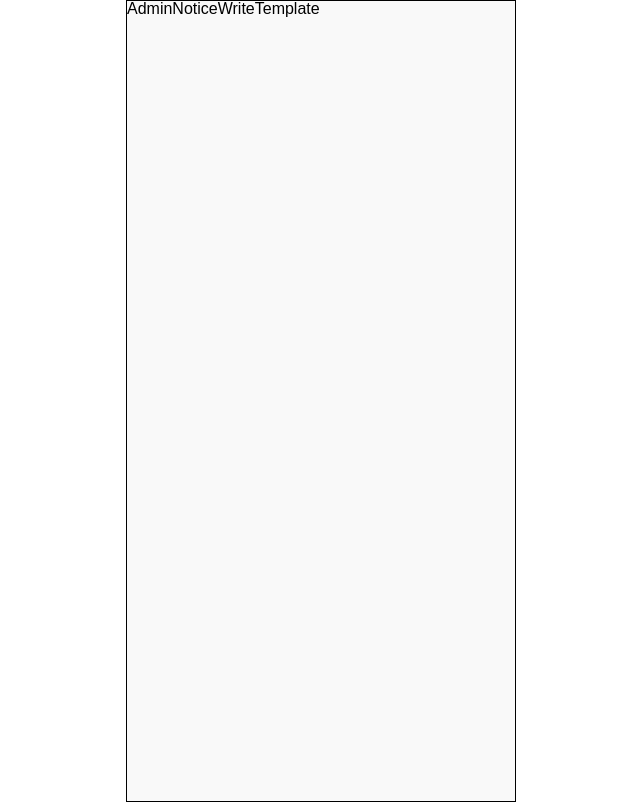
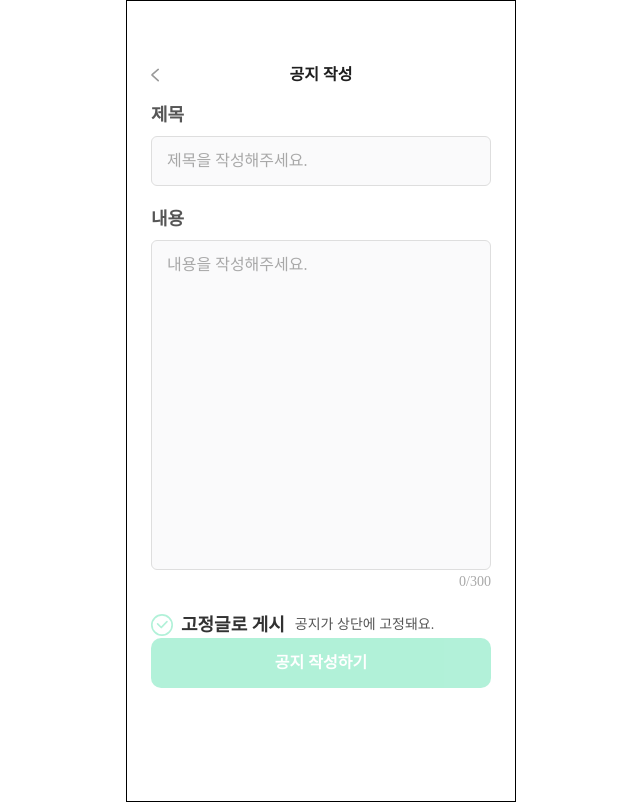
Before and after one commit to HotKeTok/HotKeTok-FE, a React (Vite) app: page /notice/write in a window 1280 px wide. Shown: the whole page, without its empty margins (319-959 px from the left). Built offline with nearby package versions, Linux system fonts and the light colour scheme; a web font is replaced by a local one.

Commit message:
feat: 집주인 공지 작성/수정 페이지

```diff
--- a/src/pages/landlord/admin/AdminNoticeWrite.jsx
+++ b/src/pages/landlord/admin/AdminNoticeWrite.jsx
@@ -1,7 +1,28 @@
-import AdminNoticeWriteTemplate from "../../../templates/landlord/admin/AdminNoticeWriteTemplate";
+import { useLocation } from 'react-router-dom';
+import AdminNoticeWriteTemplate from '../../../templates/landlord/admin/AdminNoticeWriteTemplate';
 
-export default function AdminNoticeWrite(){
-    return (
-        <AdminNoticeWriteTemplate/>
-    )
+export default function AdminNoticeWrite() {
+  const location = useLocation();
+  const editData = location.state?.noticeData;
+  const isEdit = location.state?.isEdit || false;
+
+  // 초깃값 설정
+  let initialData = { title: '', content: '', isFixed: false };
+  if (isEdit && editData) {
+    initialData = {
+      title: editData.title || '',
+      content: editData.content || '',
+      isFixed: editData.pinned || false,
+    };
+  }
+
+  // TODO:수정일 때는 데이터 가져오기
+
+  const onNoticeSubmit = ({ formData, noticeIdx }) => {
+    // todo : 공지 작성/수정 API 요청
+  };
+
+  return (
+    <AdminNoticeWriteTemplate isEdit={isEdit} initialData={initialData} onSubmit={onNoticeSubmit} />
+  );
 }
--- a/src/templates/landlord/admin/AdminNoticeDetailTemplate.jsx
+++ b/src/templates/landlord/admin/AdminNoticeDetailTemplate.jsx
@@ -5,12 +5,22 @@ import { color, typo } from '../../../styles/tokens';
 import { Row } from '../../../styles/flex';
 import ProfileDefault from '../../../assets/common/icon-profile-default.svg?react';
 import { theme } from '../../../styles/theme';
+import { useState } from 'react';
+import { useParams } from 'react-router-dom';
+import { useNavigate } from 'react-router-dom';
+import OptionsMenu from '../../../components/common/OptionsMenu';
+import ConfirmModal from '../../../components/common/ConfirmModal';
 
 export default function AdminNoticeDetailTemplate() {
+  const navigate = useNavigate();
+  const params = useParams();
+  const noticeId = params.id;
+  const [modal, setModal] = useState(false);
+
   // TODO: 공지사항 클릭시 해당 아이템과 함께 navigate하여 정보를 받음.
   const notice = {
     id: 1,
-    title: '엘리베이터 점검으로 인한 이용 불가 안내',
+    title: '엘리베이터 점검',
     content:
       '안녕하세요, 입주민 여러분. 다가오는 10월 30일(수) 오전 9시부터 오후 5시까지 엘리베이터 정기 점검이 예정되어 있습니다. 이 기간 동안 엘리베이터를 이용하실 수 없으니, 불편하시더라도 양해 부탁드립니다. 점검 시간 동안에는 계단을 이용해 주시고, 특히 어린이와 노약자분들은 안전에 유의해 주시기 바랍니다. 또한, 무거운 짐을 들고 이동하시는 분들은 주변 이웃의 도움을 받으시길 권장드립니다. 엘리베이터 점검은 입주민 여러분의 안전과 편의를 위해 정기적으로 실시되는 중요한 작업입니다. 점검이 원활히 진행될 수 있도록 협조해 주셔서 감사드리며, 점검 완료 후에는 더욱 안전하고 쾌적한 환경을 제공할 수 있도록 노력하겠습니다. 추가 문의 사항이 있으시면 관리사무소로 연락 주시기 바랍니다. 감사합니다.',
     date: '2024.10.23',
@@ -19,12 +29,46 @@ export default function AdminNoticeDetailTemplate() {
     latest: false,
   };
 
+  const optionsMenuItems = [
+    {
+      label: '수정하기',
+      onClick: () => handleEdit(noticeId),
+    },
+    {
+      label: '삭제하기',
+      onClick: () => handleDelete(noticeId),
+    },
+  ];
+
+  const handleEdit = noticeId => {
+    navigate(`/notice/write`, {
+      state: {
+        isEdit: true,
+        noticeData: notice,
+      },
+    });
+  };
+
+  const handleDelete = noticeId => {
+    setModal(true);
+  };
+
+  const confirmDelete = () => {
+    // TODO : 공지사항 삭제 API 호출
+    setModal(false);
+    navigate(-1); // 뒤로 가기
+  };
+
   return (
     <Page>
       <TopBar title="공지사항" />
       <Content>
         <div>
-          <H2>{notice.title}</H2>
+          <Row $justify="space-between" $align="center">
+            <H2>{notice.title}</H2>
+            <OptionsMenu options={optionsMenuItems} />
+          </Row>
+
           <Row $justify="space-between" style={{ marginTop: 8 }}>
             <Row $gap={8} $align={'center'}>
               <ProfileDefault width={24} height={24} />
@@ -36,6 +80,14 @@ export default function AdminNoticeDetailTemplate() {
         <Divider />
         <Body2>{notice.content}</Body2>
       </Content>
+      <ConfirmModal
+        isOpen={modal}
+        onClose={() => setModal(false)}
+        onConfirm={confirmDelete}
+        title="공지 삭제"
+        description="공지를 삭제하시겠어요?"
+        confirmText="삭제하기"
+      />
     </Page>
   );
 }
@@ -56,6 +108,7 @@ const H2 = styled.div`
   ${typo('h2')};
   color: ${color('grayscale.800')};
   text-align: left;
+  word-break: keep-all;
 `;
 
 const Body2 = styled.div`
--- a/src/templates/landlord/admin/AdminNoticeTemplate.jsx
+++ b/src/templates/landlord/admin/AdminNoticeTemplate.jsx
@@ -11,9 +11,14 @@ import NoticeItem from '../../../components/main/notice/NoticeItem';
 import Button from '../../../components/common/Button';
 import { EXAMPLE_NOTICES } from '../../../mocks/main/notice';
 import { useNavigate } from 'react-router-dom';
+import ButtonFixed from '../../../components/common/ButtonFixed';
 
 export default function AdminNoticeTemplate() {
   const navigate = useNavigate();
+
+  const onClickWrite = () => {
+    navigate('/notice/write');
+  };
 
   return (
     <Page>
@@ -29,6 +34,7 @@ export default function AdminNoticeTemplate() {
           ))}
         </Content>
       </ScrollableNoBottomBarContent>
+      <ButtonFixed text="글쓰기" onClick={onClickWrite} />
     </Page>
   );
 }
--- a/src/templates/landlord/admin/AdminNoticeWriteTemplate.jsx
+++ b/src/templates/landlord/admin/AdminNoticeWriteTemplate.jsx
@@ -1,3 +1,235 @@
-export default function AdminNoticeWriteTemplate(){
-    return (<div>AdminNoticeWriteTemplate</div>)
+import TopBar from '../../../components/common/TopBar';
+import { PageWithoutBottomBar } from '../../../styles/layout';
+import styled from 'styled-components';
+import { color, typo } from '../../../styles/tokens';
+import CheckbtnFilled from '../../../assets/common/icon-check-filled.svg?react';
+import CheckbtnNotFilled from '../../../assets/common/icon-check-not-filled.svg?react';
+import Button from '../../../components/common/Button';
+import ConfirmModal from '../../../components/common/ConfirmModal';
+import { useState, useEffect } from 'react';
+import { useNavigate } from 'react-router-dom';
+
+/**
+ * Admin Notice Write/Edit Template
+ * @param {boolean} isEdit - 수정 모드 여부
+ * @param {object} initialData - 수정 시 초기 데이터 { title, content, isFixed }
+ * @param {function} onSubmit - 작성/수정 완료 시 호출될 함수
+ */
+export default function AdminNoticeWriteTemplate({
+  isEdit = false,
+  initialData = { title: '', content: '', isFixed: false },
+  onSubmit = () => console.log('Submit clicked'),
+}) {
+  const navigate = useNavigate();
+  const [modal, setModal] = useState(false); // 확인 모달 상태 관리
+  const [title, setTitle] = useState(''); // 제목
+  const [content, setContent] = useState(''); // 내용
+  const [isFixed, setIsFixed] = useState(false); // 버튼 활성화의 기준
+
+  useEffect(() => {
+    if (isEdit) {
+      setTitle(initialData.title);
+      setContent(initialData.content);
+      setIsFixed(initialData.isFixed);
+    }
+  }, [isEdit, initialData]);
+
+  const isFormValid = title.trim() !== '' && content.trim() !== ''; // 공백 제거
+  const isFormDirty = isEdit
+    ? title !== initialData.title ||
+      content !== initialData.content ||
+      isFixed !== initialData.isFixed
+    : title !== '' || content !== '' || isFixed; // 버튼 활성화의 기준 (작성/수정에 따라 다름)
+
+  const handleBackClick = () => {
+    if (isFormDirty) {
+      // 작성/수정된 값이 있을 때에만 모달
+      setModal(true);
+    } else {
+      navigate(-1);
+    }
+  };
+
+  const handleConfirmNavigateBack = () => {
+    setModal(false);
+    navigate(-1);
+  };
+
+  const handleSubmit = () => {
+    if (isFormValid) {
+      onSubmit({ title, content, isFixed });
+    }
+  };
+
+  return (
+    <PageWithoutBottomBar style={{ height: '100%' }}>
+      <TopBar title={isEdit ? '공지 수정' : '공지 작성'} onBack={handleBackClick} />
+      <Container>
+        <Form>
+          <Field>
+            <FieldTitle>제목</FieldTitle>
+            <Input
+              placeholder="제목을 작성해주세요."
+              value={title}
+              onChange={e => setTitle(e.target.value)}
+              maxLength={50}
+            />
+          </Field>
+          <Field>
+            <FieldTitle>내용</FieldTitle>
+            <TextareaWrapper>
+              <Textarea
+                placeholder="내용을 작성해주세요."
+                value={content}
+                onChange={e => setContent(e.target.value)}
+                maxLength={300}
+              />
+              <CharCounter>{content.length}/300</CharCounter>
+            </TextareaWrapper>
+          </Field>
+          <CheckboxWrapper onClick={() => setIsFixed(!isFixed)}>
+            {isFixed ? <CheckbtnFilled /> : <CheckbtnNotFilled />}
+            <CheckboxLabel>
+              <p>고정글로 게시</p>
+              <span>공지가 상단에 고정돼요.</span>
+            </CheckboxLabel>
+          </CheckboxWrapper>
+        </Form>
+        <ButtonWrapper>
+          <Button
+            active={isFormValid}
+            text={`공지 ${isEdit ? '수정' : '작성'}하기`}
+            onClick={handleSubmit}
+          />
+        </ButtonWrapper>
+      </Container>
+      <ConfirmModal
+        isOpen={modal}
+        title={`공지 ${isEdit ? '수정' : '작성'}을 그만두시겠어요?`}
+        description="작성한 내용은 저장되지 않아요."
+        onClose={() => setModal(false)}
+        onConfirm={handleConfirmNavigateBack}
+        cancelText="아니오"
+        confirmText="그만두기"
+      />
+    </PageWithoutBottomBar>
+  );
 }
+
+const Container = styled.div`
+  width: 100%;
+  height: calc(100% - var(--top-bar-h));
+  padding: 0px 24px;
+
+  display: flex;
+  flex-direction: column;
+  justify-content: space-between;
+`;
+
+const Form = styled.div`
+  display: flex;
+  flex-direction: column;
+  gap: 20px;
+`;
+
+const Field = styled.div`
+  display: flex;
+  flex-direction: column;
+  gap: 8px;
+`;
+
+const FieldTitle = styled.div`
+  color: ${color('grayscale.600')};
+  ${typo('h3')};
+`;
+
+const Input = styled.input`
+  width: 100%;
+  padding: 13px 15px;
+  background-color: ${color('grayscale.100')};
+  border: 1px solid ${color('grayscale.300')};
+  border-radius: 6px;
+  ${typo('body1')};
+  color: ${color('grayscale.800')};
+  box-sizing: border-box;
+
+  &::placeholder {
+    color: ${color('grayscale.400')};
+  }
+
+  &:focus {
+    outline: none;
+    border-color: ${color('brand.primary')};
+  }
+`;
+
+const TextareaWrapper = styled.div`
+  width: 100%;
+
+  display: flex;
+  flex-direction: column;
+  gap: 2px;
+`;
+
+const Textarea = styled.textarea`
+  width: 100%;
+  height: 330px;
+  padding: 13px 15px;
+
+  background-color: ${color('grayscale.100')};
+  border: 1px solid ${color('grayscale.300')};
+  border-radius: 6px;
+
+  resize: none;
+  ${typo('body1')};
+  color: ${color('grayscale.800')};
+  box-sizing: border-box;
+
+  &::placeholder {
+    color: ${color('grayscale.400')};
+  }
+
+  &:focus {
+    outline: none;
+    border-color: ${color('brand.primary')};
+  }
+`;
+
+const CharCounter = styled.div`
+  align-content: flex-end;
+  align-self: flex-end;
+
+  ${typo('body2')};
+  color: ${color('grayscale.400')};
+`;
+
+const CheckboxWrapper = styled.div`
+  display: flex;
+  align-items: center;
+  gap: 8px;
+  cursor: pointer;
+  user-select: none;
+`;
+
+const CheckboxLabel = styled.div`
+  display: flex;
+  flex-direction: row;
+  justify-content: flex-start;
+  align-items: center;
+  gap: 10px;
+
+  p {
+    margin: 0;
+    ${typo('h3')};
+    color: ${color('grayscale.700')};
+  }
+  span {
+    ${typo('body2')};
+    color: ${color('grayscale.600')};
+  }
+`;
+
+const ButtonWrapper = styled.div`
+  width: 100%;
+  padding-bottom: 16px;
+`;
```
